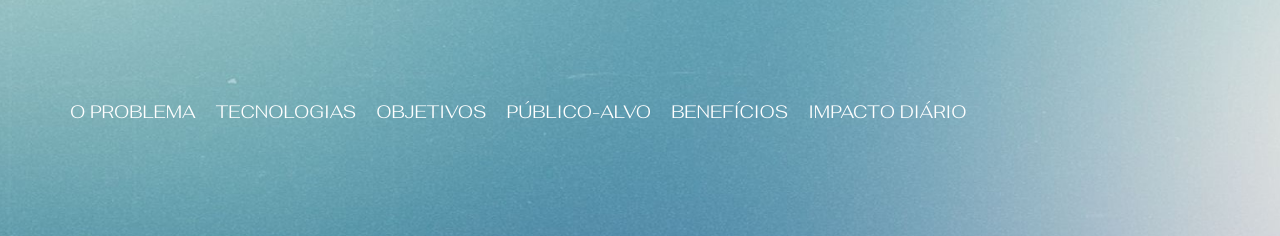
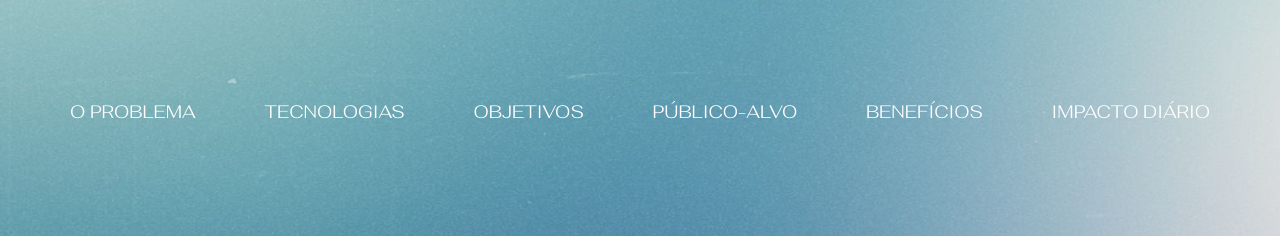
Before and after one commit to Gsn00/GS-FrontEnd, a plain HTML site: page index.html in a window 1280 px wide. Shown: the top 236 px of the page. Drawn offline with Linux system fonts and the light colour scheme.

Commit message:
Update index.html

```diff
--- a/index.html
+++ b/index.html
@@ -11,14 +11,12 @@
         <div class="container header-container">
         <button class="hamburger" id="hamburger">☰</button>
         <nav class="nav-container links">
-            <ul id="nav-menu">
-                <li><a href="#problema" class="nav-link">O Problema</a></li>
-                <li><a href="#tecnologias" class="nav-link">Tecnologias</a></li>
-                <li><a href="#objetivos" class="nav-link">Objetivos</a></li>
-                <li><a href="#publico" class="nav-link">Público-Alvo</a></li>
-                <li><a href="#beneficios" class="nav-link">Benefícios</a></li>
-                <li><a href="#impacto" class="nav-link">Impacto Diário</a></li>
-            </ul>
+            <a href="#problema" class="nav-link">O Problema</a>
+            <a href="#tecnologias" class="nav-link">Tecnologias</a>
+            <a href="#objetivos" class="nav-link">Objetivos</a>
+            <a href="#publico" class="nav-link">Público-Alvo</a>
+            <a href="#beneficios" class="nav-link">Benefícios</a>
+            <a href="#impacto" class="nav-link">Impacto Diário</a>
         </nav>
 
             <div class="header-section-02">
```
